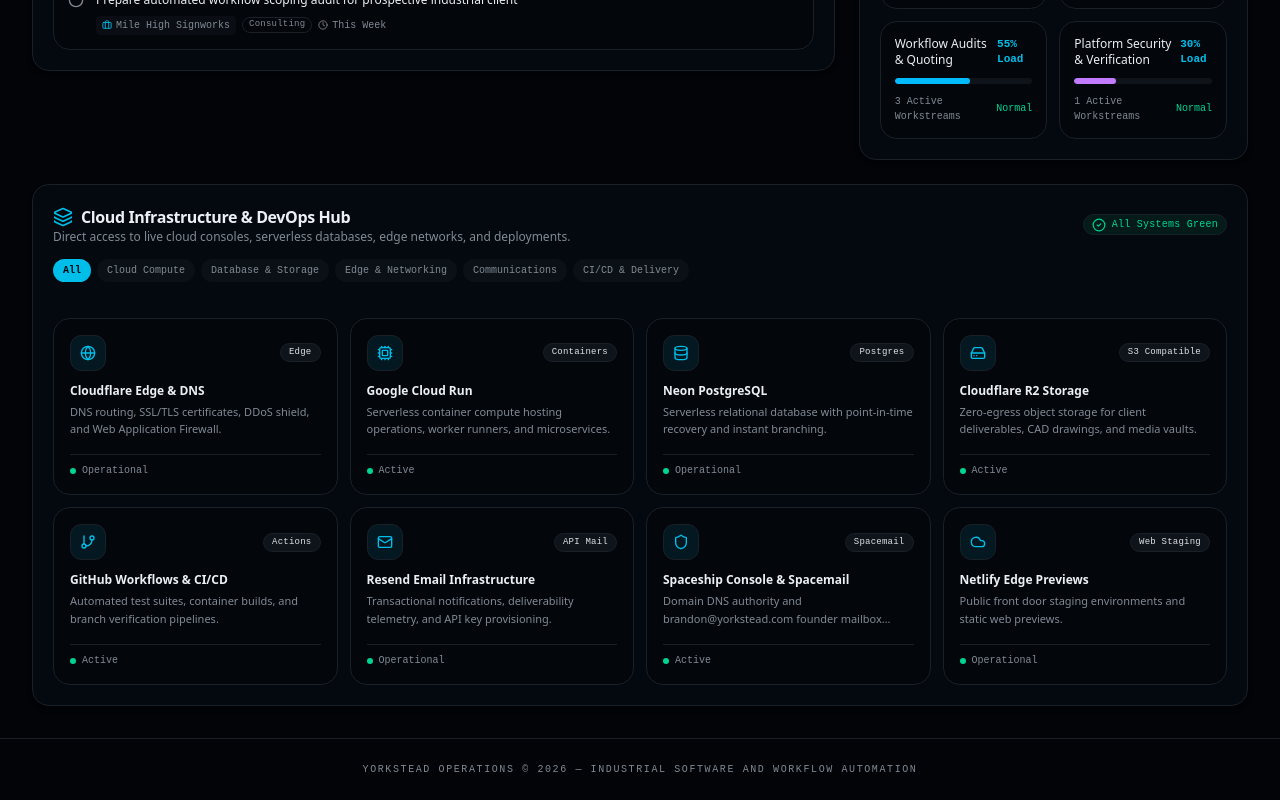
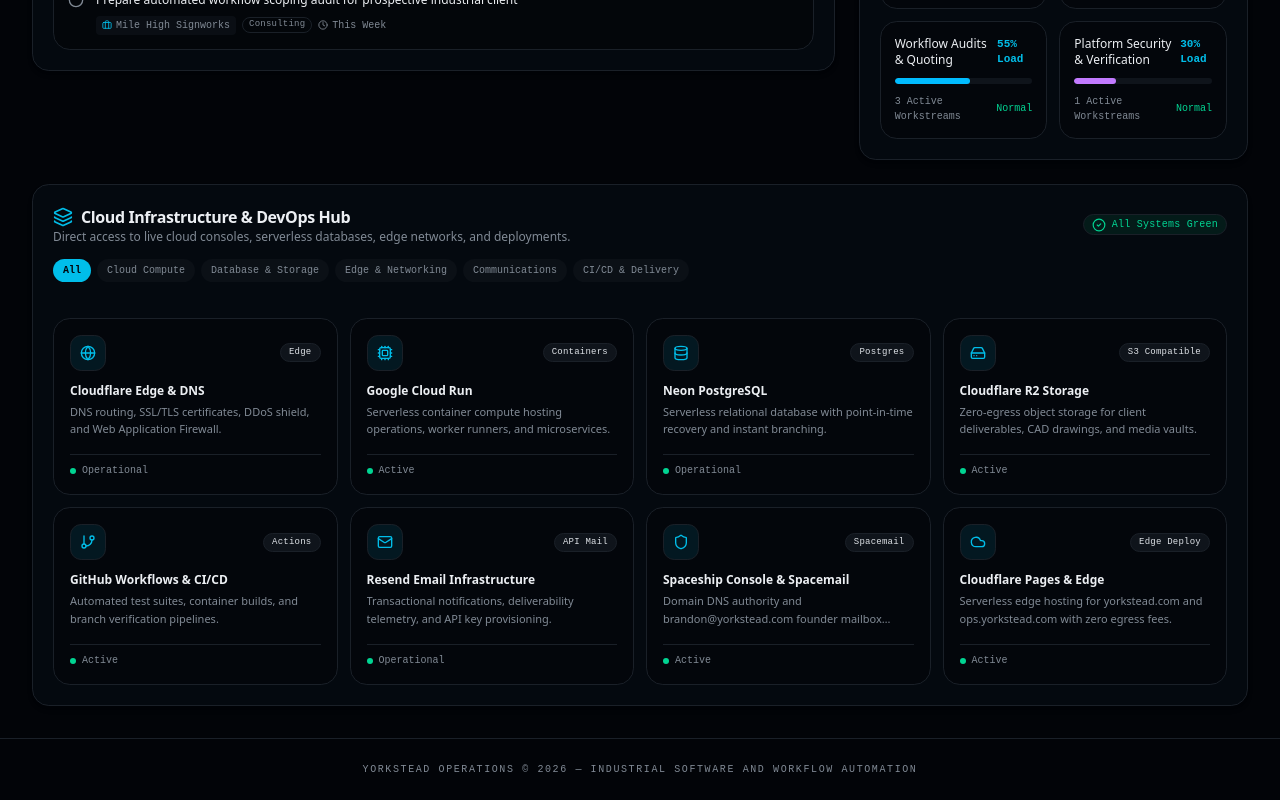
Before and after one commit to yorkstead/operations, a Next.js app: page / in a window 1280 px wide. Shown: the part 628-1428 px from the top of the page. Built offline with nearby package versions, Linux system fonts and the light colour scheme.

Commit message:
feat(infra): migrate hosting provider from Netlify to Cloudflare Pages with wrangler.jsonc, zero egress, and cron trigger support

```diff
--- a/components/cockpit/cloud-infrastructure-hub.tsx
+++ b/components/cockpit/cloud-infrastructure-hub.tsx
@@ -92,13 +92,13 @@
     status: "Active",
   },
   {
-    title: "Netlify Edge Previews",
+    title: "Cloudflare Pages & Edge",
     category: "Edge & Networking",
-    description: "Public front door staging environments and static web previews.",
-    href: "https://app.netlify.com",
+    description: "Serverless edge hosting for yorkstead.com and ops.yorkstead.com with zero egress fees.",
+    href: "https://dash.cloudflare.com/?to=/:account/pages",
     icon: Cloud,
-    badge: "Web Staging",
-    status: "Operational",
+    badge: "Edge Deploy",
+    status: "Active",
   },
 ];
 
```
Also changed, not shown: 1 other file (tests, documents, lock files or other folders).
